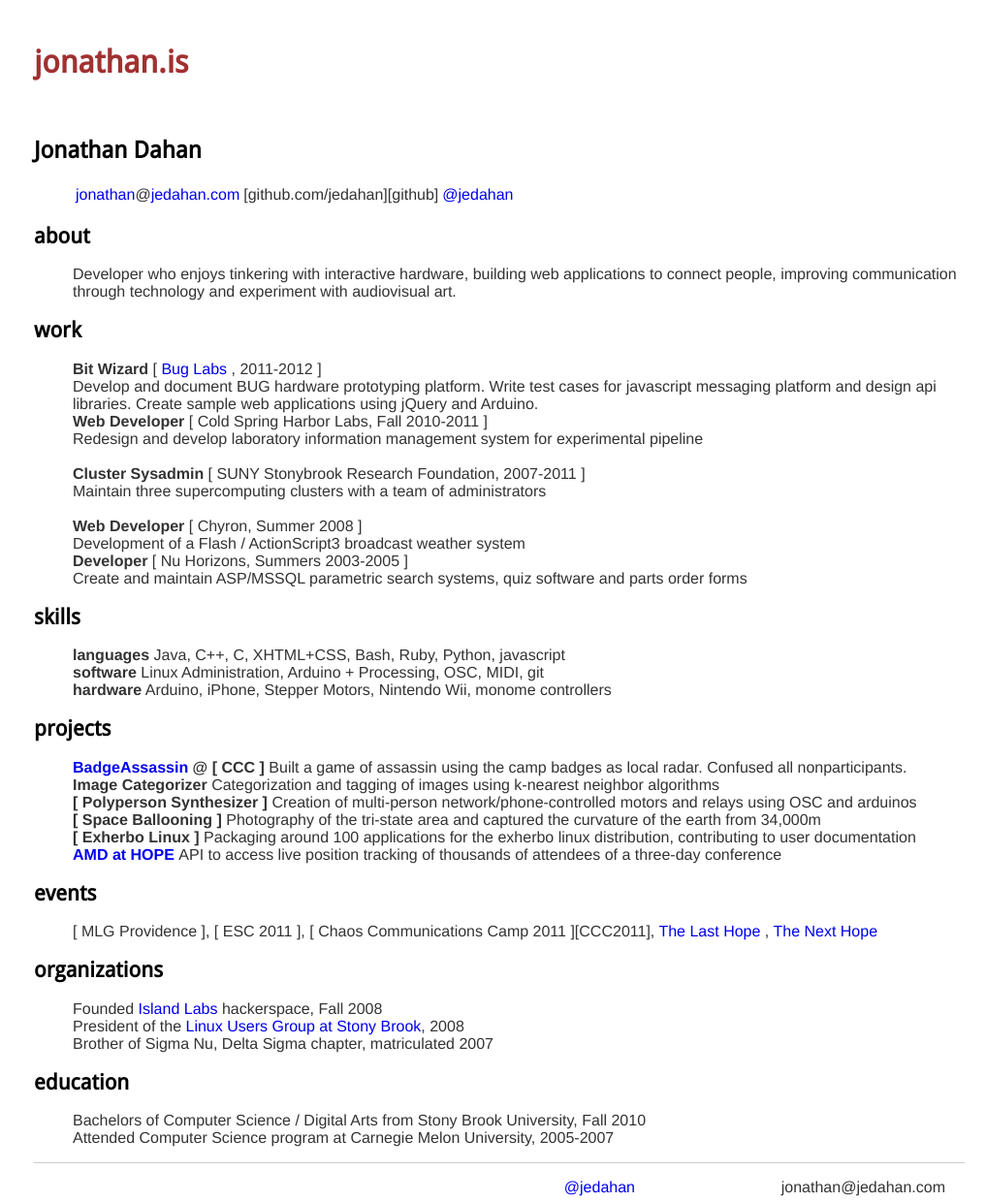
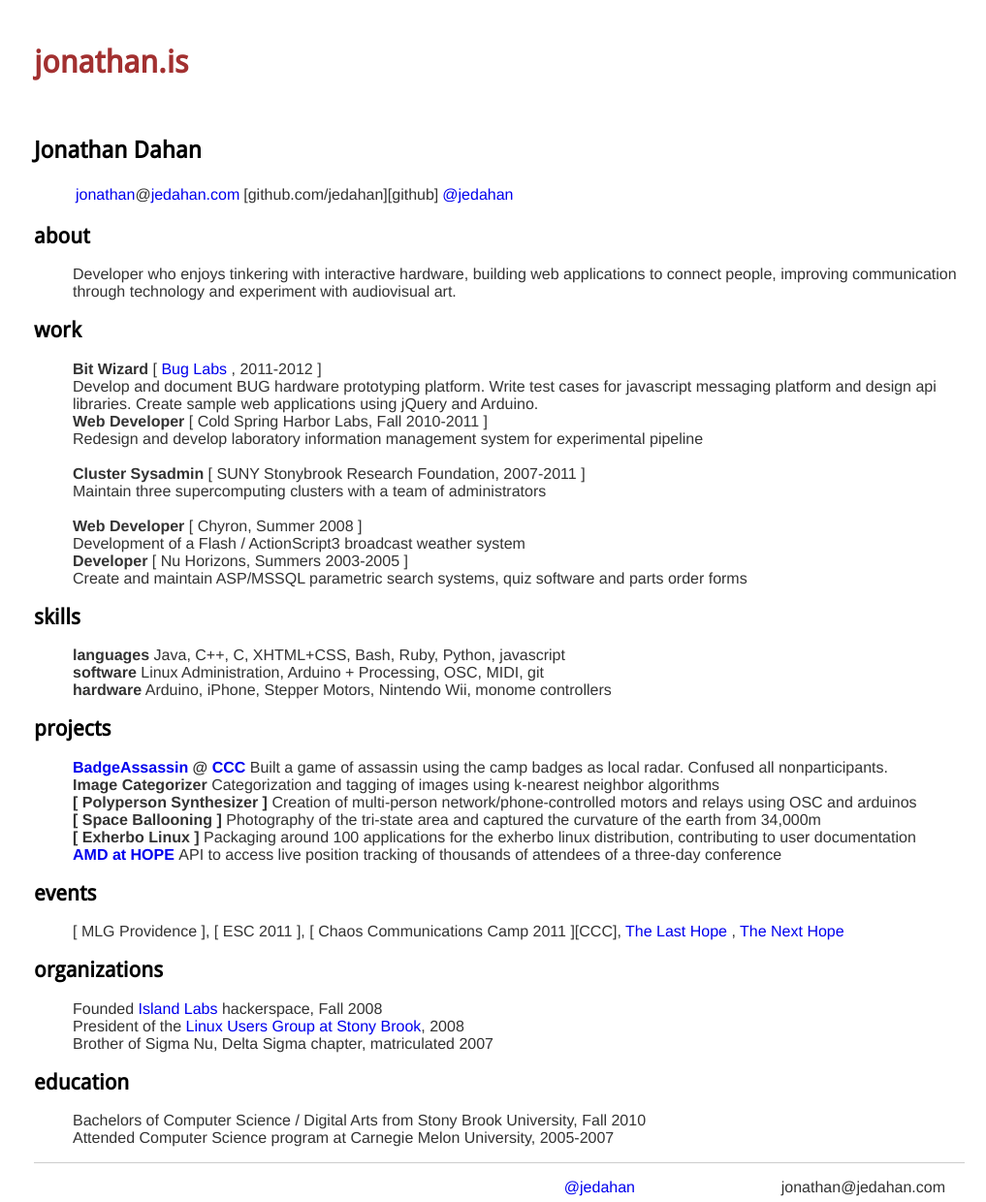
Before and after one commit to jedahan/jedahan.github.com, a Jekyll site: the page built from resume/index.md, in a window 1280 px wide. Shown: the whole page at 97% size, without its empty margins (125-1142 px from the left). Built offline with Jekyll 4.4.1, drawn with Linux system fonts in a browser that asks for light colours.

Commit message:
relinkify CCC

```diff
--- a/resume/index.md
+++ b/resume/index.md
@@ -72,7 +72,7 @@
 events
 ------
 
- * [ MLG Providence ], [ ESC 2011 ], [ Chaos Communications Camp 2011 ][CCC2011], [ The Last Hope ], [ The Next Hope ]
+ * [ MLG Providence ], [ ESC 2011 ], [ Chaos Communications Camp 2011 ][CCC], [ The Last Hope ], [ The Next Hope ]
 
 organizations
 -------------
@@ -104,7 +104,7 @@
 [Island Labs]: http://islandlabs.org
 [Linux Users Group at Stony Brook]: http://lugsb.org
 
-[ CCC2011 ]: http://events.ccc.de/camp/2011
+[ CCC ]: http://events.ccc.de/camp/2011
 [ BadgeAssassin ]: http://events.ccc.de/camp/2011/wiki/BadgeAssassin
 
 [ github ]: http://github.com/jedahan
```
